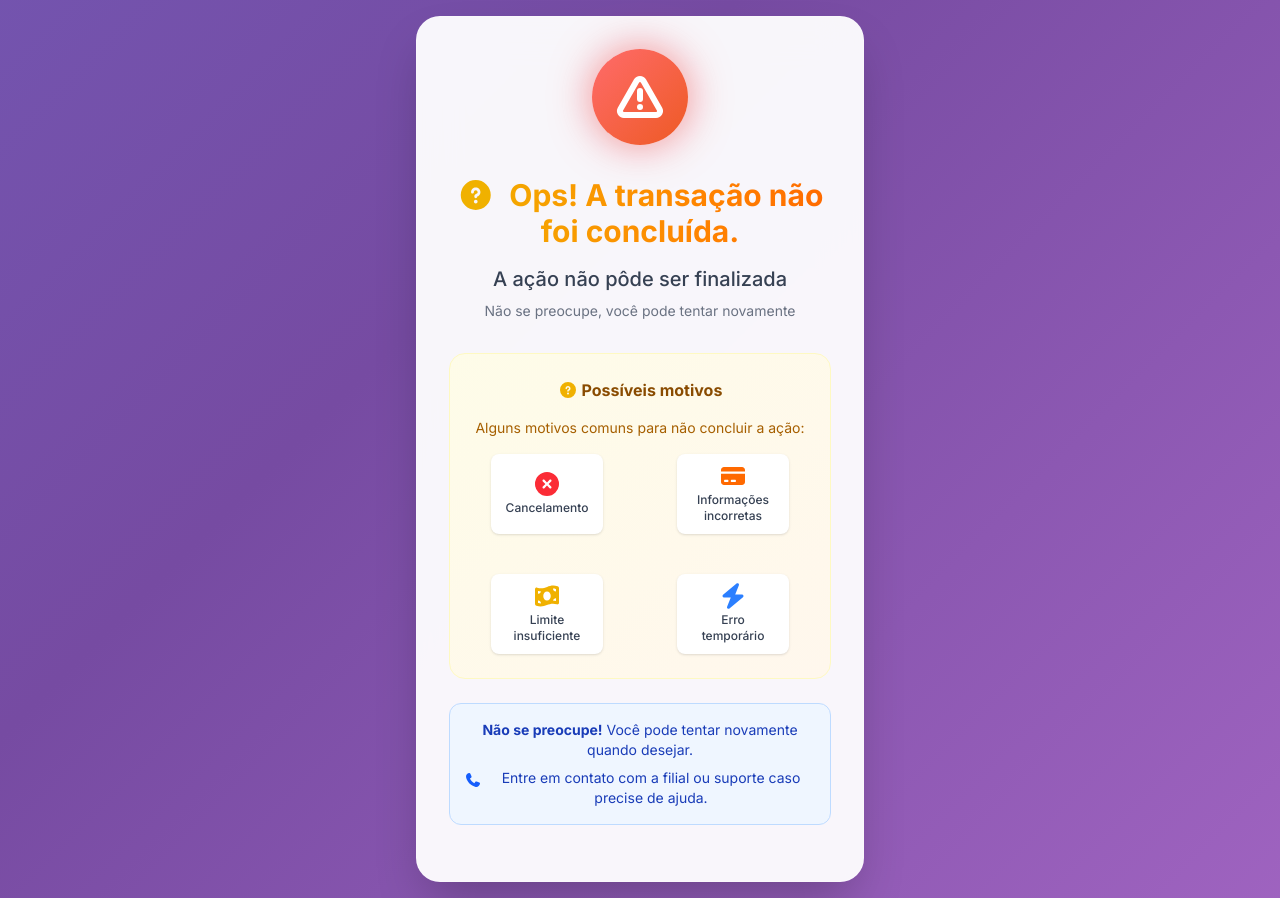
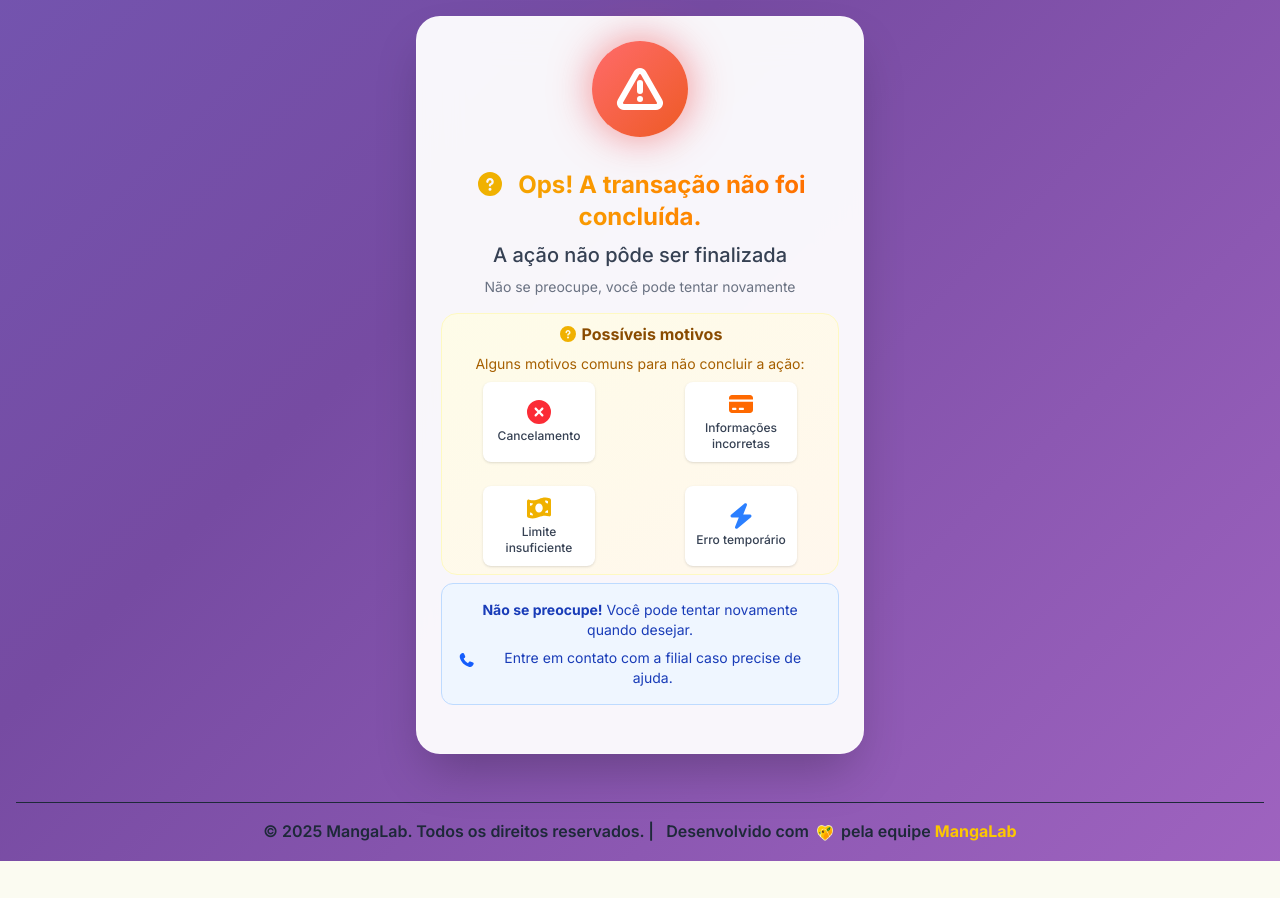
Before and after one commit to Mangalabs/SalonSync-web, a Vue app: page /fallback in a window 1280 px wide. After the commit the page ends 861 px from the top, so only its background shows below. Built offline with nearby package versions, Linux system fonts and the light colour scheme.

Commit message:
fix: error router vercel

```diff
--- a/package.json
+++ b/package.json
@@ -17,8 +17,10 @@
     "@fortawesome/vue-fontawesome": "^3.1.1",
     "@heroicons/vue": "^2.2.0",
     "@tailwindcss/vite": "^4.1.11",
+    "lucide-vue-next": "^0.544.0",
     "tailwindcss": "^4.1.11",
-    "vue": "^3.5.18"
+    "vue": "^3.5.18",
+    "vue-router": "^4.5.1"
   },
   "devDependencies": {
     "@vitejs/plugin-vue": "^6.0.1",
--- a/src/App.vue
+++ b/src/App.vue
@@ -1,5 +1,6 @@
 <script setup>
-import { ref, onMounted } from "vue";
+import { ref, onMounted, computed } from "vue";
+import { useRoute } from "vue-router";
 
 import Navbar from "./components/Navbar.vue";
 import HeroSection from "./components/HeroSection.vue";
@@ -9,9 +10,8 @@ import CtaSection from "./components/CTASection.vue";
 import FooterSection from "./components/FooterSection.vue";
 import LoadingBar from "./components/LoadingBar.vue";
 import AnimatedGridBackground from "./components/AnimatedGridBackground.vue";
-import PaymentStatus from './components/PaymentStatus.vue';
 
-const currentPath = ref(window.location.pathname);
+const route = useRoute();
 
 function enableSmoothScroll() {
   document.querySelectorAll('a[href^="#"]').forEach((anchor) => {
@@ -38,9 +38,13 @@ function enableFadeInOnScroll() {
   document.querySelectorAll(".fade-in").forEach((el) => observer.observe(el));
 }
 
+const isPaymentPage = computed(() => route.path === '/fallback');
+
 onMounted(() => {
-  enableSmoothScroll();
-  enableFadeInOnScroll();
+  if (!isPaymentPage.value) {
+    enableSmoothScroll();
+    enableFadeInOnScroll();
+  }
 });
 </script>
 
@@ -48,28 +52,20 @@ onMounted(() => {
   <div class="min-h-screen" role="document" aria-label="Página do SalonSync - Sistema de Gestão para Salões">
     <LoadingBar />
 
-    <Navbar v-if="currentPath !== '/fallback'" />
+    <Navbar v-if="!isPaymentPage" />
 
     <main>
-      <div v-if="currentPath === '/'">
+      <router-view v-if="isPaymentPage" />
+
+      <div v-else>
         <HeroSection />
         <AboutSection />
         <PricingSection />
         <CtaSection />
       </div>
-
-      <div v-else-if="currentPath === '/fallback'">
-        <div class="min-h-screen flex items-center justify-center gradient-bg p-4 mx-auto">
-          <PaymentStatus />
-        </div>
-      </div>
-
-      <div v-else>
-        <p class="text-center p-8">Página não encontrada</p>
-      </div>
     </main>
 
-    <FooterSection v-if="currentPath !== '/fallback'" />
-    <AnimatedGridBackground v-if="currentPath !== '/fallback'" />
+    <FooterSection v-if="!isPaymentPage" />
+    <AnimatedGridBackground v-if="!isPaymentPage" />
   </div>
 </template>
--- a/src/components/PaymentError.vue
+++ b/src/components/PaymentError.vue
@@ -1,6 +1,6 @@
 <template>
   <div
-    class="glass-card rounded-3xl shadow-2xl p-8 text-center fade-in-up card-hover">
+    class="glass-card rounded-3xl shadow-2xl p-6 text-center fade-in-up card-hover">
     <div class="mb-8">
       <div
         class="w-24 h-24 error-gradient rounded-full flex items-center justify-center mx-auto float-animation glow-error">
@@ -9,29 +9,29 @@
     </div>
 
     <h1
-      class="text-3xl font-bold bg-gradient-to-r from-yellow-500 to-orange-500 bg-clip-text text-transparent mb-4">
+      class="text-2xl font-bold bg-gradient-to-r from-yellow-500 to-orange-500 bg-clip-text text-transparent mb-2">
       <FontAwesomeIcon :icon="faQuestionCircle" class="text-yellow-500 mr-2" />
       Ops! A transação não foi concluída.
     </h1>
     <p class="text-xl text-gray-700 font-medium mb-2">
       A ação não pôde ser finalizada
     </p>
-    <p class="text-sm text-gray-500 mb-8">
+    <p class="text-sm text-gray-500 mb-4">
       Não se preocupe, você pode tentar novamente
     </p>
 
     <div
-      class="bg-gradient-to-br from-yellow-50 to-orange-50 border border-yellow-100 rounded-2xl p-6 mb-6">
-      <h3 class="font-bold text-yellow-800 mb-4 text-center">
+      class="bg-gradient-to-br from-yellow-50 to-orange-50 border border-yellow-100 rounded-2xl p-2 mb-2">
+      <h3 class="font-bold text-yellow-800 mb-2 text-center">
         <FontAwesomeIcon :icon="faQuestionCircle" class="text-yellow-500" />
         Possíveis motivos
       </h3>
-      <p class="text-sm text-yellow-700 mb-4 text-center">
+      <p class="text-sm text-yellow-700 mb-2 text-center">
         Alguns motivos comuns para não concluir a ação:
       </p>
-      <div class="grid grid-cols-2 gap-10 justify-items-center">
+      <div class="grid grid-cols-2 gap-6 justify-items-center">
         <div
-          class="bg-white rounded-lg p-3 shadow-sm text-center flex flex-col items-center justify-center w-28 h-20">
+          class="bg-white rounded-lg p-2 shadow-sm text-center flex flex-col items-center justify-center w-28 h-20">
           <FontAwesomeIcon
             :icon="faTimesCircle"
             class="text-red-500 text-2xl mb-1" />
@@ -39,7 +39,7 @@
         </div>
 
         <div
-          class="bg-white rounded-lg p-3 shadow-sm text-center flex flex-col items-center justify-center w-28 h-20">
+          class="bg-white rounded-lg p-2 shadow-sm text-center flex flex-col items-center justify-center w-28 h-20">
           <FontAwesomeIcon
             :icon="faCreditCard"
             class="text-orange-500 text-2xl mb-1" />
@@ -47,7 +47,7 @@
         </div>
 
         <div
-          class="bg-white rounded-lg p-3 shadow-sm text-center flex flex-col items-center justify-center w-28 h-20">
+          class="bg-white rounded-lg p-2 shadow-sm text-center flex flex-col items-center justify-center w-28 h-20">
           <FontAwesomeIcon
             :icon="faMoneyBillWave"
             class="text-yellow-500 text-2xl mb-1" />
@@ -55,7 +55,7 @@
         </div>
 
         <div
-          class="bg-white rounded-lg p-3 shadow-sm text-center flex flex-col items-center justify-center w-28 h-20">
+          class="bg-white rounded-lg p-2 shadow-sm text-center flex flex-col items-center justify-center w-28 h-20">
           <FontAwesomeIcon :icon="faBolt" class="text-blue-500 text-2xl mb-1" />
           <span class="text-xs font-medium text-gray-700">Erro temporário</span>
         </div>
@@ -69,7 +69,7 @@
       <p
         class="text-sm text-blue-800 mt-2 flex items-center justify-center gap-2">
         <FontAwesomeIcon :icon="faPhone" class="text-blue-600 mb-4" />
-        Entre em contato com a filial ou suporte caso precise de ajuda.
+        Entre em contato com a filial caso precise de ajuda.
       </p>
     </div>
   </div>
--- a/src/components/PaymentStatus.vue
+++ b/src/components/PaymentStatus.vue
@@ -1,29 +1,57 @@
 <template>
-  <div class="max-w-md w-full">
-    <PaymentSuccess v-if="status === 'success'" />
-    <PaymentError v-else-if="status === 'error'" />
+  <div class="min-h-screen flex flex-col justify-between gradient-bg p-4">
+    <div class="flex flex-1 items-center justify-center">
+      <div class="max-w-md w-full">
+        <PaymentSuccess v-if="status === 'success'" />
+        <PaymentError v-else-if="status === 'error'" />
 
-    <div v-else class="text-center">
-      <div class="animate-spin rounded-full h-12 w-12 border-b-2 border-blue-500 mx-auto mb-4"></div>
-      <p class="text-white">Verificando status do pagamento...</p>
+        <div v-else class="text-center">
+          <div
+            class="animate-spin rounded-full h-12 w-12 border-b-2 border-blue-500 mx-auto mb-4"></div>
+          <p class="text-white">Verificando status do pagamento...</p>
+        </div>
+      </div>
+    </div>
+
+    <div class="border-t border-gray-800 mt-12 pt-4 text-center text-gray-800 font-semibold">
+      <p>
+        © 2025 MangaLab. Todos os direitos reservados. |
+        <span class="ml-2">
+          Desenvolvido com
+          <img
+            src="/icon-copyright.png"
+            alt="amor"
+            class="h-4 w-4 inline m-1"
+            aria-hidden="true" />
+          pela equipe
+          <a
+            class="text-yellow-400 hover:text-yellow-500 transition-colors"
+            href="https://www.mangalab.io"
+            target="_blank"
+            rel="noopener noreferrer"
+            aria-label="Visite o site da MangaLab">
+            <b>MangaLab</b>
+          </a>
+        </span>
+      </p>
     </div>
   </div>
 </template>
 
 <script setup lang="ts">
 import { ref, onMounted } from 'vue'
+import { useRoute } from 'vue-router'
 import PaymentSuccess from './PaymentSuccess.vue'
 import PaymentError from './PaymentError.vue'
 
+const route = useRoute()
 const status = ref<'success' | 'error' | null>(null)
 const showDemoButtons = ref(false)
+
 const getPaymentStatus = (): 'success' | 'error' => {
-  const urlParams = new URLSearchParams(window.location.search)
-
-  const successParam = urlParams.get('success')
-
-  const statusParam = urlParams.get('status')
-  const paymentStatus = urlParams.get('payment_status')
+  const successParam = route.query.success as string
+  const statusParam = route.query.status as string
+  const paymentStatus = route.query.payment_status as string
 
   if (successParam === 'true') {
     return 'success'
@@ -31,9 +59,18 @@ const getPaymentStatus = (): 'success' | 'error' => {
     return 'error'
   }
 
-  if (statusParam === 'success' || paymentStatus === 'success' || statusParam === 'approved') {
+  if (
+    statusParam === 'success' ||
+    paymentStatus === 'success' ||
+    statusParam === 'approved'
+  ) {
     return 'success'
-  } else if (statusParam === 'error' || statusParam === 'failed' || statusParam === 'cancelled' || paymentStatus === 'failed') {
+  } else if (
+    statusParam === 'error' ||
+    statusParam === 'failed' ||
+    statusParam === 'cancelled' ||
+    paymentStatus === 'failed'
+  ) {
     return 'error'
   }
 
--- a/src/components/PaymentSuccess.vue
+++ b/src/components/PaymentSuccess.vue
@@ -47,18 +47,19 @@
 
 <script setup lang="ts">
 import { ref, onMounted } from 'vue'
+import { useRoute } from 'vue-router'
 import { library } from "@fortawesome/fontawesome-svg-core";
 import { FontAwesomeIcon } from "@fortawesome/vue-fontawesome";
-import { faCheck, faShare, faScissors, faStar } from "@fortawesome/free-solid-svg-icons";
+import { faCheck, faShare, faScissors, faStar, faArrowLeft } from "@fortawesome/free-solid-svg-icons";
 
-library.add(faCheck, faShare, faScissors, faStar);
+library.add(faCheck, faShare, faScissors, faStar, faArrowLeft);
 
+const route = useRoute()
 const shareButton = ref<HTMLButtonElement | null>(null)
 const companyName = ref<string | null>(null)
 
 const getCompanyName = () => {
-  const urlParams = new URLSearchParams(window.location.search)
-  const nameFromUrl = urlParams.get('company_name')
+  const nameFromUrl = route.query.company_name as string
   return nameFromUrl || null
 }
 
@@ -85,8 +86,10 @@ const handleShare = async () => {
         shareButton.value.innerHTML = 'Copiado!'
         shareButton.value.classList.add('bg-green-600')
         setTimeout(() => {
-          shareButton.value.innerHTML = originalText
-          shareButton.value.classList.remove('bg-green-600')
+          if (shareButton.value) {
+            shareButton.value.innerHTML = originalText
+            shareButton.value.classList.remove('bg-green-600')
+          }
         }, 2000)
       }
     }
--- a/src/main.js
+++ b/src/main.js
@@ -2,5 +2,6 @@ import { createApp } from 'vue'
 import './style.css'
 import App from './App.vue'
 import '@fortawesome/fontawesome-free/css/all.min.css';
+import router from './router'
 
-createApp(App).mount('#app')
+createApp(App).use(router).mount('#app')
--- /dev/null
+++ b/src/router/index.js
@@ -0,0 +1,29 @@
+import { createRouter, createWebHistory } from 'vue-router'
+import App from '../App.vue'
+import PaymentStatus from '../components/PaymentStatus.vue'
+
+const routes = [
+  {
+    path: '/',
+    component: App,
+    children: [
+      {
+        path: '',
+        name: 'home',
+        component: () => import('../components/HeroSection.vue')
+      }
+    ]
+  },
+  {
+    path: '/fallback',
+    name: 'fallback',
+    component: PaymentStatus
+  }
+]
+
+const router = createRouter({
+  history: createWebHistory(),
+  routes
+})
+
+export default router
--- /dev/null
+++ b/src/views/Home.vue
@@ -0,0 +1,15 @@
+<template>
+  <div>
+    <HeroSection />
+    <AboutSection />
+    <PricingSection />
+    <CtaSection />
+  </div>
+</template>
+
+<script setup lang="ts">
+import HeroSection from '../components/HeroSection.vue'
+import AboutSection from '../components/AboutSection.vue'
+import PricingSection from '../components/PricingSection.vue'
+import CtaSection from '../components/CTASection.vue'
+</script>
```
Also changed, not shown: 1 other file (tests, documents, lock files or other folders).
